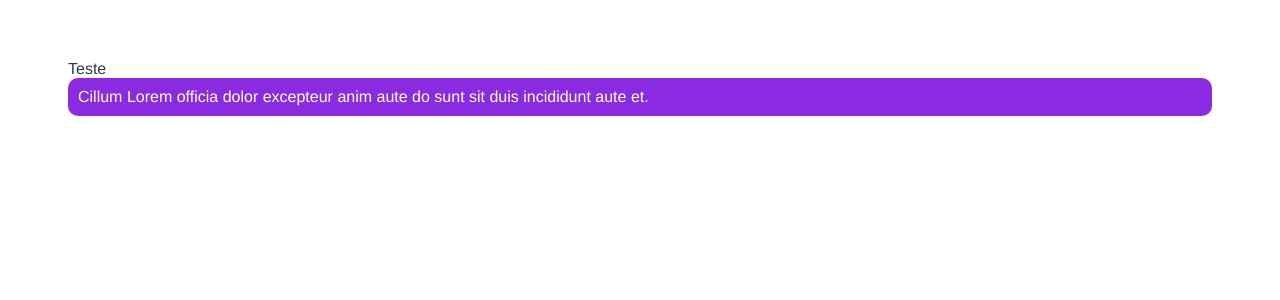
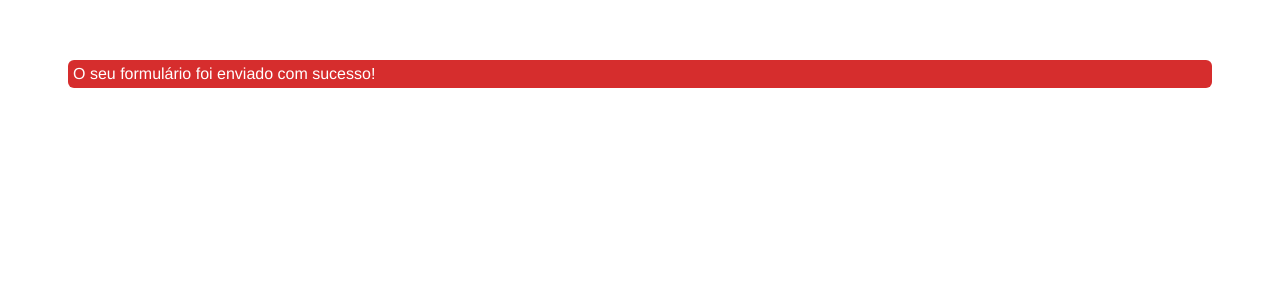
Before and after one commit to bighouse77/vue_js, a Vue app: page / in a window 1280 px wide. Shown: the top 300 px of the page. Built offline with nearby package versions, Linux system fonts and the light colour scheme.

Commit message:
2211 1815

```diff
--- a/src/App.vue
+++ b/src/App.vue
@@ -1,14 +1,21 @@
 <template>
+
+  <!--ENVIANDO DADOS PARA COMP FILHO (PROPS)-->
+  <div>
+    <BaseAlert :variant="success" />
+  </div>
+  <!--FIM ENVIANDO DADOS PARA COMP FILHO (PROPS)-->
 
   <!--SCOPED E GLOBAL CSS-->
   <div>
-
+    <!--
     <div class="card">
       Teste
     </div>
 
     <BaseCard/>
-
+    <BaseCard/>
+    -->
   </div>
   <!--FIM SCOPED E GLOBAL CSS-->
 
@@ -215,11 +222,12 @@
 <script>
 
   //import TheHeader from '@/components/TheHeader';
-  import BaseCard from '@/components/BaseCard.vue';
+  //import BaseCard from '@/components/BaseCard.vue';
+  import BaseAlert from '@/components/BaseAlert.vue';
 
   export default {
     name: 'App' ,
-    components: { BaseCard },
+    components: { BaseAlert },
 
     data() {
       return {
--- /dev/null
+++ b/src/components/BaseAlert.vue
@@ -0,0 +1,32 @@
+<template>
+
+    <div :class="['alert', { 'alert-danger' : variant == success}]">
+        O seu formulário foi enviado com sucesso!
+    </div>
+
+</template>
+
+
+<script>
+    export default {
+        props: ['variant']
+    }
+</script>
+
+
+
+<style scoped>
+    .alert {
+        padding: 5px;
+        border-radius: 6px;
+        color: white;
+        background: rgb(214, 45, 45);
+    }
+
+    .alert-success {
+        padding: 5px;
+        border-radius: 6px;
+        color: white;
+        background: rgb(8, 153, 52);
+    }
+</style>
```
